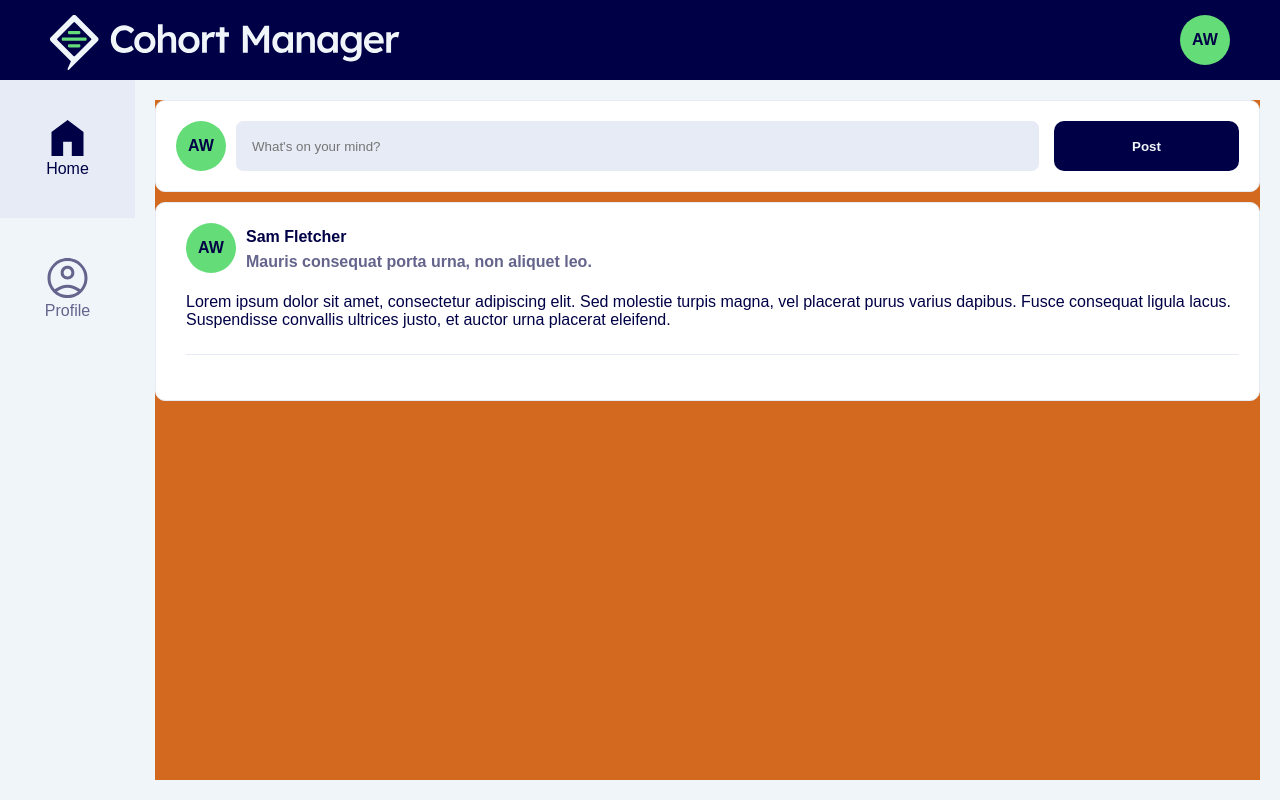
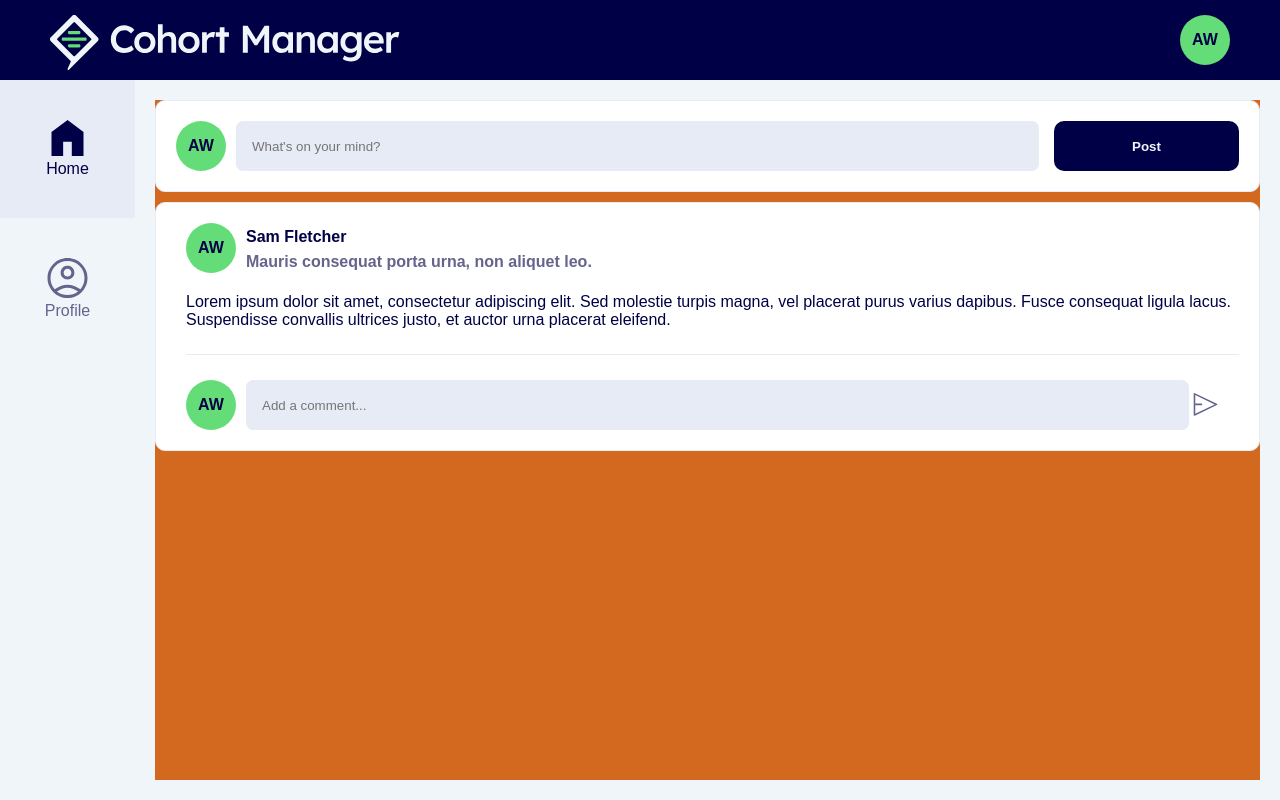
Before and after one commit to boolean-uk/react-cohort-dashboard-challenge, a React (Create React App) app: page / in a window 1280 px wide. Built offline with nearby package versions, Linux system fonts and the light colour scheme.

Commit message:
NewCommentForm components and styles

```diff
--- /dev/null
+++ b/src/components/SendIcon.js
@@ -0,0 +1,5 @@
+export default function SendIcon() {
+  return (
+    <svg xmlns="http://www.w3.org/2000/svg" xmlnsXlink="http://www.w3.org/1999/xlink" version="1.1" x="0px" y="0px" width="33" height="36" viewBox="0 0 100 125" enable-background="new 0 0 100 100" xmlSpace="preserve"><path d="M89.434,47.52L12.941,10.881c-0.851-0.409-1.854-0.351-2.653,0.153c-0.799,0.504-1.284,1.383-1.284,2.327v73.277  c0,0.944,0.485,1.823,1.284,2.327c0.446,0.28,0.955,0.423,1.466,0.423c0.405,0,0.812-0.09,1.188-0.27L89.434,52.48  c0.955-0.458,1.563-1.422,1.563-2.48S90.389,47.978,89.434,47.52z M14.504,82.272V52.75h21.462c1.519,0,2.75-1.231,2.75-2.75  s-1.231-2.75-2.75-2.75H14.504V17.728L81.88,50L14.504,82.272z" fill="#64648c"/></svg>
+  )
+}
--- /dev/null
+++ b/src/pages/Dashboard/components/CommentsList.js
@@ -0,0 +1,9 @@
+export default function CommentsList({ comments }) {
+  // TODO: create CommentsList functionality
+
+  return (
+    <div className='comments-list'>
+      <p>comments here ...</p>
+    </div>
+  )
+}
--- /dev/null
+++ b/src/pages/Dashboard/components/NewCommentForm.js
@@ -0,0 +1,22 @@
+import SendIcon from "../../../components/SendIcon";
+import UserBanner from "../../../components/UserBanner";
+
+function SubmitCommentButton() {
+  return (
+    <div className='comment-button'>
+      <SendIcon/>
+    </div>
+  )
+}
+
+export default function NewCommentForm() {
+  return (
+    <div className='new-comment-form'>
+      <UserBanner />
+
+      <input type='text' className='comment-input' placeholder='Add a comment...' />
+
+      <SubmitCommentButton />
+    </div>
+  )
+}
--- a/src/pages/Dashboard/components/Post.js
+++ b/src/pages/Dashboard/components/Post.js
@@ -1,4 +1,6 @@
 import UserBanner from "../../../components/UserBanner"
+import CommentsList from "./CommentsList"
+import NewCommentForm from "./NewCommentForm"
 
 function PostHeader({ author, title }) {
   return (
@@ -27,7 +29,10 @@ export default function Post({ post }) {
       <PostHeader author={post.author} title={post.title} />
       <PostContent content={post.content} />
       <Delimeter/>
-
+      {post.comments &&
+        <CommentsList comments={post.comments} />
+      }
+      <NewCommentForm />
     </div>
   )
 }
--- a/src/styles/dashboard.css
+++ b/src/styles/dashboard.css
@@ -5,6 +5,7 @@
   padding: 20px;
 }
 
+/* NOTE: styles for new post form */
 .app > .dashboard > .new-post-form {
   display: grid;
   grid-template-columns: 50px auto 200px;
@@ -23,6 +24,7 @@
   border-style: none;
 }
 
+/* NOTE: styles for posts */
 .app > .dashboard > .post-feed > .post {
   margin-top: 10px;
   padding-left: 30px;
@@ -62,3 +64,21 @@
   border: 0;
   border-top: 1px solid #E6EBF5;
 }
+
+/* NOTE: styles for comments */
+.app > .dashboard > .post-feed > .post > .new-comment-form {
+  display: grid;
+  grid-template-columns: 60px auto 50px;
+}
+
+.app > .dashboard > .post-feed > .post > .new-comment-form > .user-banner {
+  margin-right: 10px;
+}
+
+.app > .dashboard > .post-feed > .post > .new-comment-form > .comment-input {
+  padding: 15px;
+}
+
+.app > .dashboard > .post-feed > .post > .new-comment-form > .comment-button {
+  margin-top: 10px;
+}
```
